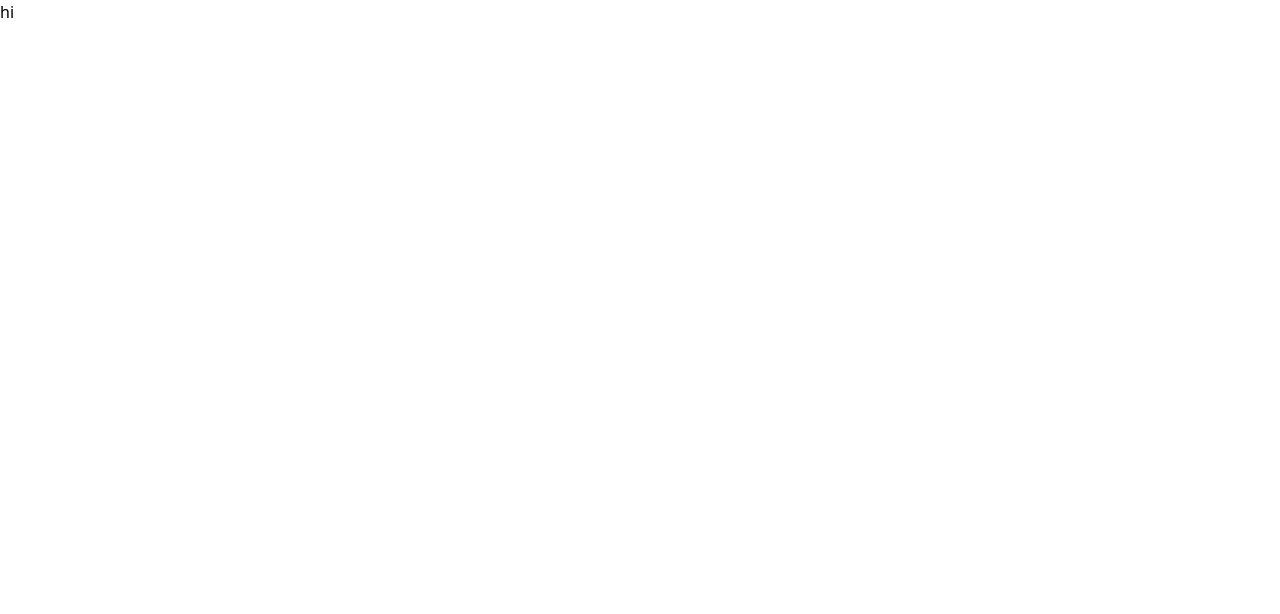
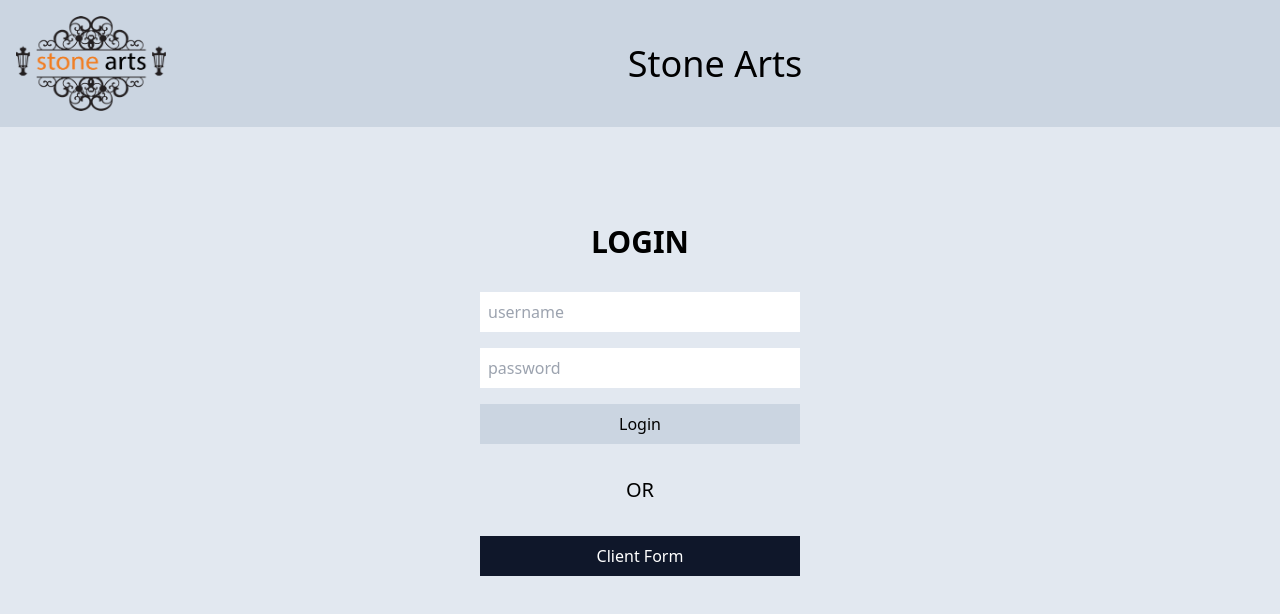
Before and after one commit to stoneartstech/stone-arts, a Next.js app: page / in a window 1280 px wide. Shown: the top 614 px of the page. Built offline with nearby package versions, Linux system fonts and the light colour scheme.

Commit message:
login frontend

```diff
--- /dev/null
+++ b/components/Footer.js
@@ -0,0 +1,9 @@
+import React from 'react'
+
+function Footer() {
+    return (
+        <div></div>
+    )
+}
+
+export default Footer
--- /dev/null
+++ b/components/Header.js
@@ -0,0 +1,18 @@
+import React from 'react'
+import Image from 'next/image'
+
+function Header() {
+    return (
+        <div className='fixed top-0 w-full left-0 bg-slate-300 p-4 flex items-center'>
+            <Image
+                src="/logo.png"
+                alt="Stone Arts Logo"
+                width={150}
+                height={150}
+            />
+            <p className='text-4xl text-center w-full'>Stone Arts</p>
+        </div>
+    )
+}
+
+export default Header
--- /dev/null
+++ b/components/Layout.js
@@ -0,0 +1,19 @@
+import React from 'react'
+import Footer from './Footer'
+import Header from './Header'
+
+function Layout(props) {
+    const { children } = props
+    return (
+        <div className=' flex flex-col min-h-screen relative bg-slate-200 justify-center'>
+            <Header />
+            <main className='flex flex-col p-4 '>
+                {children}
+            </main>
+            <Footer />
+        </div>
+
+    )
+}
+
+export default Layout
--- /dev/null
+++ b/components/Login.js
@@ -0,0 +1,19 @@
+import React from 'react'
+
+function Login() {
+    return (
+        <div className='flex flex-col justify-center items-center'>
+            <p className='font-bold text-3xl mb-8'>LOGIN</p>
+            <input type="text" placeholder="username" className=' p-2 w-full max-w-[25vw]' />
+            <input type="password" placeholder="password" className=' p-2 w-full max-w-[25vw] my-4' />
+            <button className='bg-slate-300 hover:bg-slate-400 p-2 w-full max-w-[25vw]'>Login</button>
+            <p className='my-8 text-xl'>OR</p>
+            <button className='bg-slate-900 hover:bg-slate-700 text-white p-2 w-full max-w-[25vw]'>Client Form</button>
+
+
+
+        </div>
+    )
+}
+
+export default Login
--- a/pages/_app.js
+++ b/pages/_app.js
@@ -1,5 +1,12 @@
+import Layout from '@/components/Layout'
 import '@/styles/globals.css'
 
 export default function App({ Component, pageProps }) {
-  return <Component {...pageProps} />
+  return (
+    <Layout>
+      <Component {...pageProps} />
+    </Layout>
+
+
+  )
 }
--- a/pages/index.js
+++ b/pages/index.js
@@ -1,12 +1,15 @@
-import Image from 'next/image'
-import { Inter } from 'next/font/google'
-
-const inter = Inter({ subsets: ['latin'] })
+import Head from 'next/head'
+import Login from '../components/Login'
+import Layout from '@/components/Layout'
 
 export default function Home() {
   return (
-    <div>
-      hi
-    </div>
+    <>
+      <Head>
+        <title>Stone Arts App</title>
+        <link rel="icon" href="/favicon.ico" />
+      </Head>
+      <Login />
+    </>
   )
 }
```
Also changed, not shown: public/logo.png (added).
